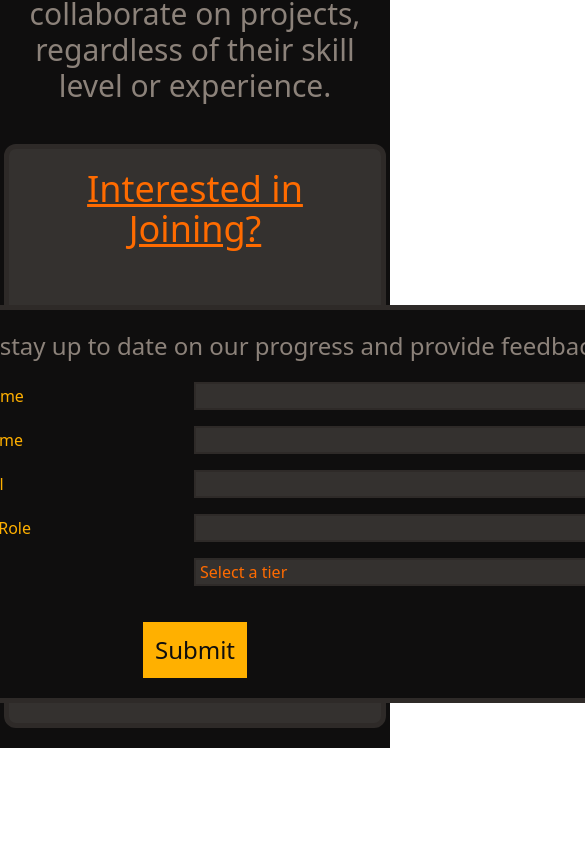
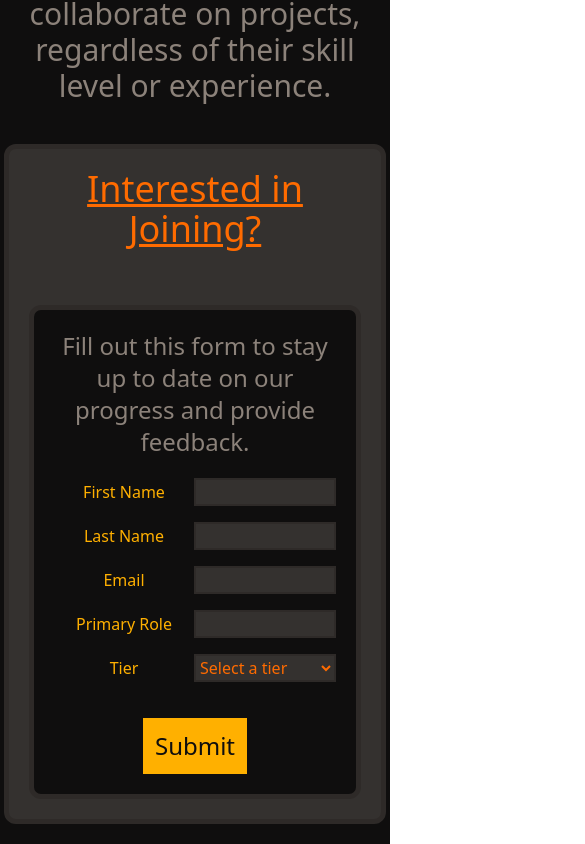
Before and after one commit to MattyMeans19/undergroundindie, a Next.js app: page /prelaunch in a window 390 px wide. Shown: the part 4468-5312 px from the top of the page, 585 px wide, since content can reach past the window. Before the commit the page ends 5216 px from the top, so only its background shows below. Built offline with nearby package versions, Linux system fonts and the light colour scheme; no server answers.

Commit message:
fixed prelaunch form width error on mobile

```diff
--- a/components/prelauch-form.tsx
+++ b/components/prelauch-form.tsx
@@ -30,7 +30,7 @@ export default  function PrelaunchForm() {
     }
 
     return(
-        <div className="min-w-4xl self-center">
+        <div className="md:min-w-4xl self-center">
             {submitted ? (
                 <div className="flex flex-col items-center text-center p-5 min-h-fit bg-app-bg self-center w-full border-5 rounded-xl border-app-border">
                     <h2 className="text-4xl text-app-accent mb-4">Thank you, {formData.fname}, for your interest in our platform! Keep an eye on your email for updates.</h2>
```
